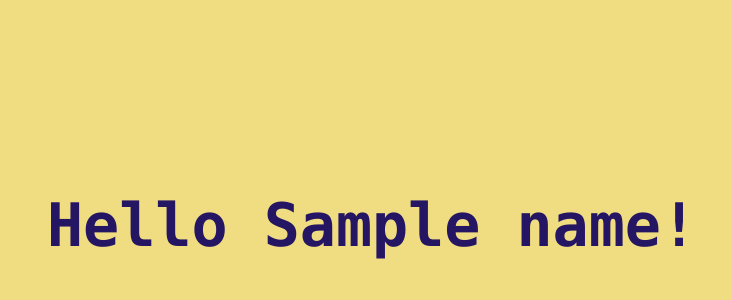
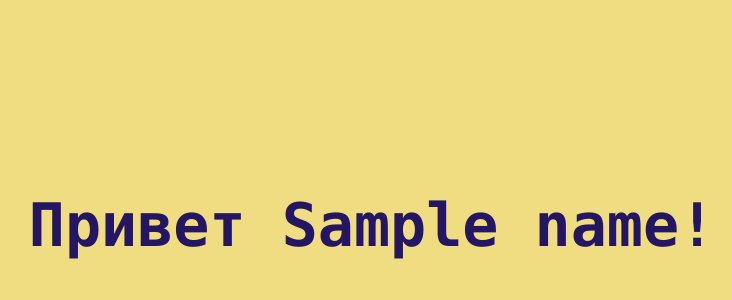
Before and after one commit to crimson-catfish/test-task, a Flask app: template templates/index.html in a window 1280 px wide. Shown: the part 175-475 px from the top of the page, without its empty margins (268-1000 px from the left). Run offline with Flask 2, Linux system fonts and the light colour scheme; the template is opened without the code that fills it: most values are stand-ins (such as "Sample title", 1, 10 or a date in 2020).

Commit message:
lang fix

```diff
--- a/app.py
+++ b/app.py
@@ -1,12 +1,20 @@
 from flask import Flask, render_template, request
 
 app: Flask = Flask(__name__)
+
 
 @app.route("/")
 def greeting():
     name: str = request.args.get("name", "")
     message: str = request.args.get("message", "")
+    return f"Привет, {name}! {message}!"
+
+@app.route("/pretty_view/")
+def pretty_greeting():
+    name: str = request.args.get("name", "")
+    message: str = request.args.get("message", "")
     return render_template("index.html", name=name, message=message )
+
 
 if __name__ == "__main__":
     app.run(debug=False, host="0.0.0.0")
--- a/templates/index.html
+++ b/templates/index.html
@@ -25,7 +25,7 @@
 </head>
 
 <body>
-    <h1 style="text-align: center;">Hello {{name}}! {{message}}</h1>
+    <h1 style="text-align: center;">Привет {{name}}! {{message}}</h1>
 </body>
 
 </html>
```
